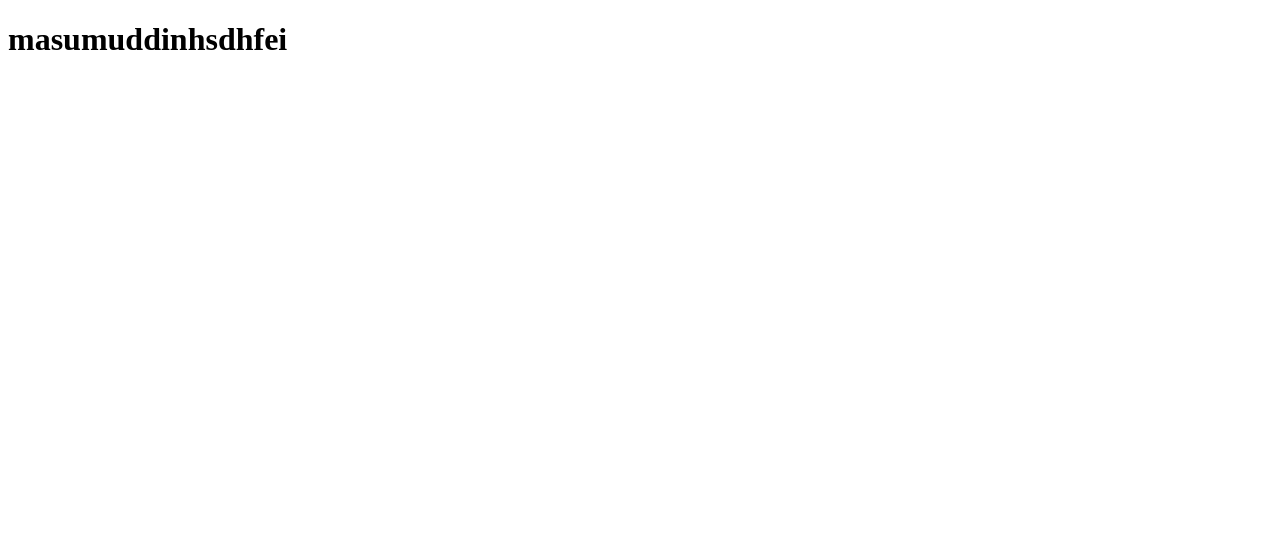
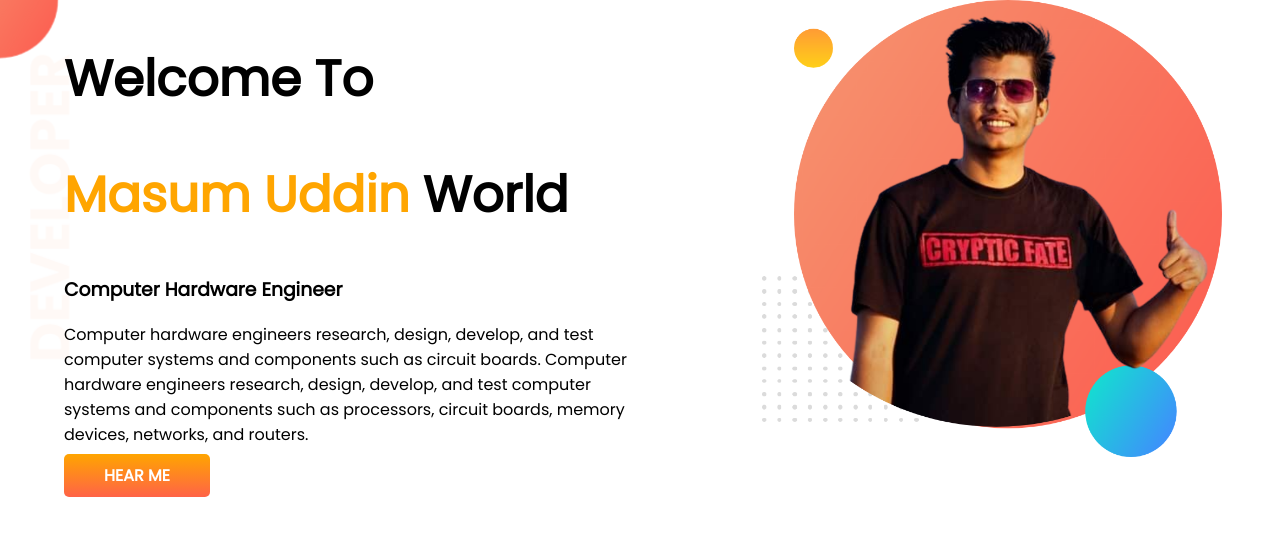
Before and after one commit to Masum-Uddin/day-to-night, a plain HTML site: page index.html in a window 1280 px wide. Drawn offline with Linux system fonts and the light colour scheme.

Commit message:
new website

```diff
--- a/index.html
+++ b/index.html
@@ -4,9 +4,25 @@
     <meta charset="UTF-8">
     <meta http-equiv="X-UA-Compatible" content="IE=edge">
     <meta name="viewport" content="width=device-width, initial-scale=1.0">
+    <link rel="preconnect" href="https://fonts.googleapis.com">
+    <link rel="preconnect" href="https://fonts.gstatic.com" crossorigin>
+    <link href="https://fonts.googleapis.com/css2?family=Bungee+Shade&family=Poppins&display=swap" rel="stylesheet">
     <title>Document</title>
+    <link rel="stylesheet" href="style.css">
 </head>
 <body>
-    <h1>masumuddinhsdhfei</h1>
+    <section class="top-banner">
+        <div class="half_with">
+            <h1>Welcome To </h1>
+            <h1><span class="headname">Masum Uddin</span> World</h1>
+            <h3>Computer Hardware Engineer</h3>
+            <p>Computer hardware engineers research, design, develop, and test computer systems and components such as circuit boards. Computer hardware engineers research, design, develop, and test computer systems and components such as processors, circuit boards, memory devices, networks, and routers.</p>
+            <a class="fb" target="_blank" href="https://www.facebook.com/masum.habib.50/">HEAR ME</a>
+        </div>
+        <div class="half_with">
+            <div class="">
+            <img src="photopea.png" alt="">
+        </div>
+    </section>
 </body>
 </html>
--- /dev/null
+++ b/style.css
@@ -0,0 +1,19 @@
+.headname{color: orange;}
+body{font-family: 'Bungee Shade', cursive;
+    font-family: 'Poppins', sans-serif;
+margin: 0px;}
+h1{font-size: 50px;}
+section{display: flex;}
+.half_with{width: 50%;
+margin-left: 5%;}
+.half_with img{ width: 80%;
+padding-left: 10%;}
+.fb{text-decoration: none;
+background-image:linear-gradient(orange,tomato);
+padding: 10px 40px;
+border-radius: 5px;
+color: white;
+font-weight: 700;}
+.top-banner{background-image: url(top-banner.png);
+background-repeat: no-repeat;
+}
```
Also changed, not shown: dream-bg.png (added), exp-bg.png (added), jhankar.png (added), jhankar2.png (added), my-bg.png (added), my-bg2.png (added), photopea.png (added), top-banner.png (added).
